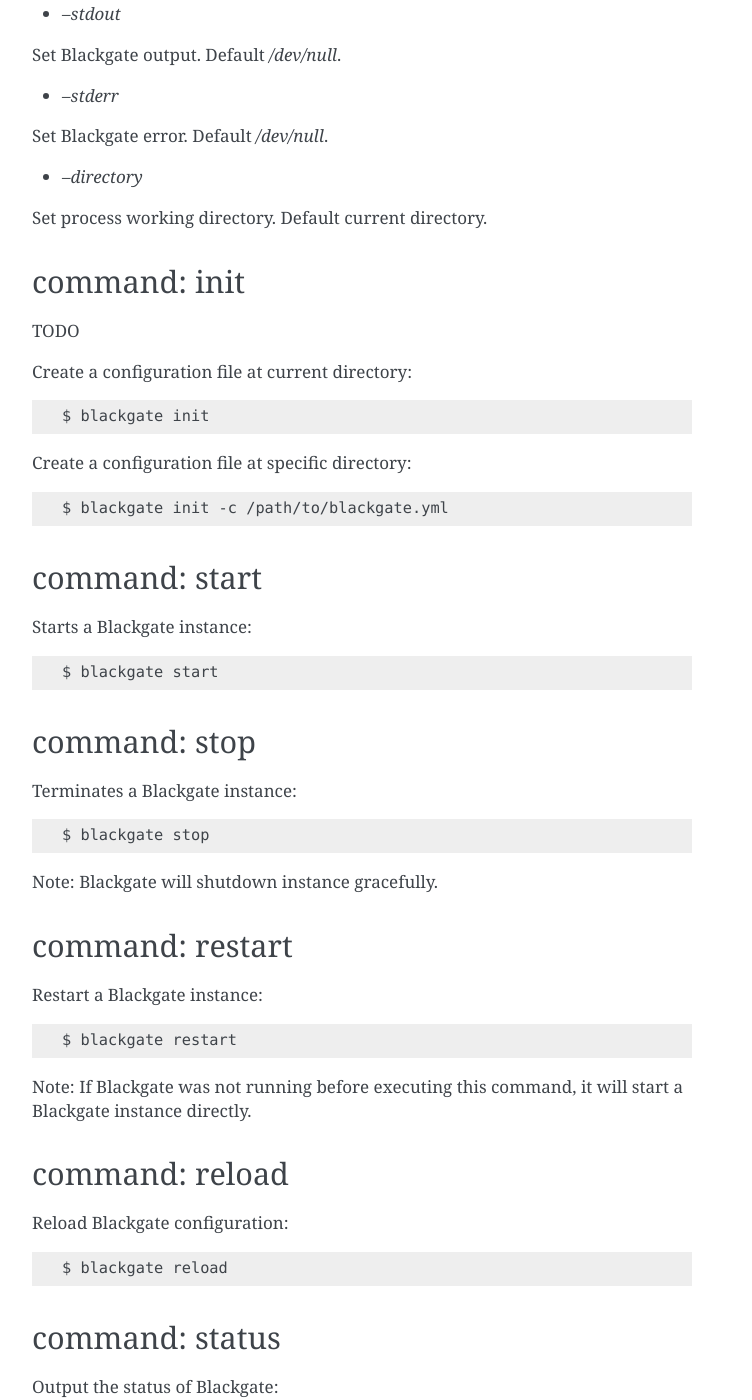
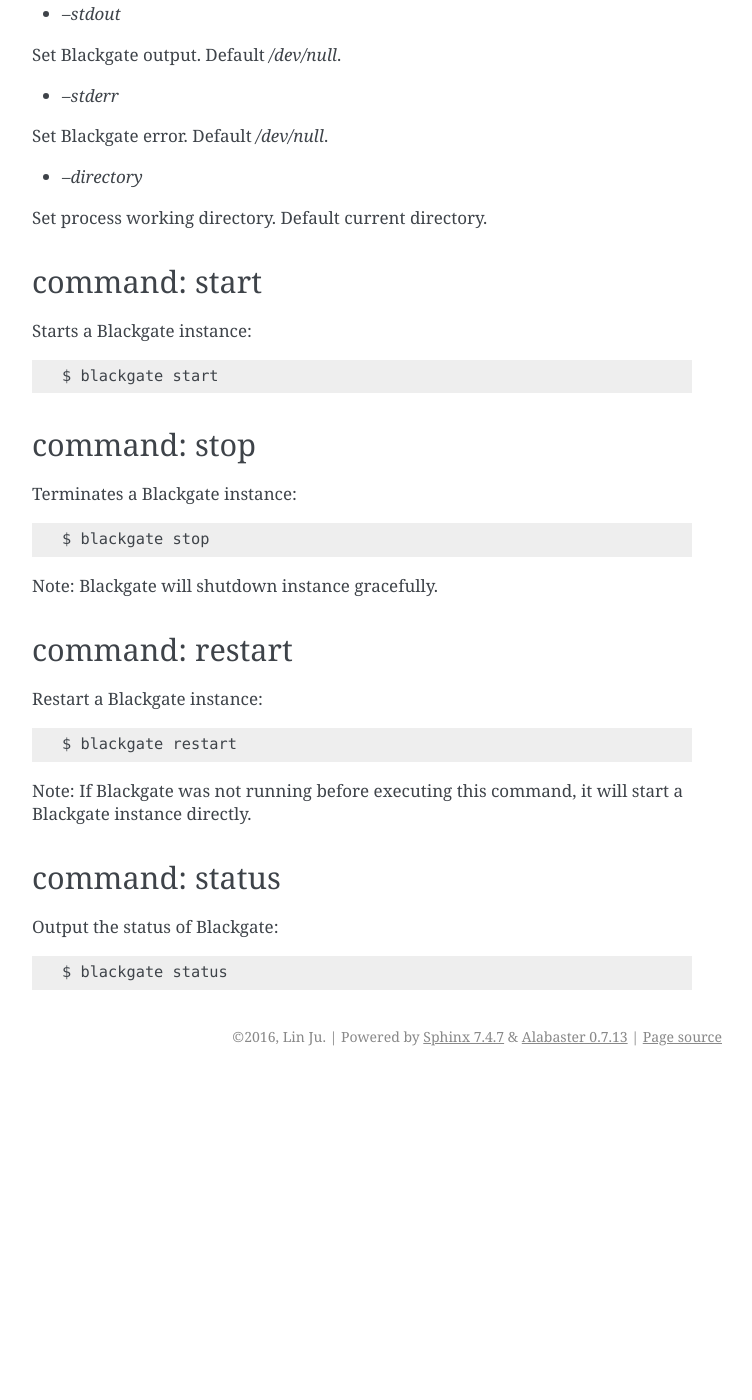
Before and after one commit to soasme/blackgate, a Sphinx documentation site: the page built from docs/cli.rst, in a window 1280 px wide and 1400 px high, scrolled down 952 px. Shown: the whole window, without its empty margins (388-1140 px from the left). Built offline with Sphinx 7.4.7, drawn with Linux system fonts in a browser that asks for light colours; after the commit the page ends 2028 px from its top, so only the background shows below that; some of the changed text lies outside the part shown.

Commit message:
remove useless doc.

```diff
--- a/docs/cli.rst
+++ b/docs/cli.rst
@@ -54,19 +54,6 @@
 Set process working directory. Default current directory.
 
 
-command: init
---------------
-
-TODO
-
-Create a configuration file at current directory::
-
-    $ blackgate init
-
-Create a configuration file at specific directory::
-
-    $ blackgate init -c /path/to/blackgate.yml
-
 command: start
 ---------------
 
@@ -96,14 +83,6 @@
 a Blackgate instance directly.
 
 
-command: reload
-----------------
-
-Reload Blackgate configuration::
-
-    $ blackgate reload
-
-
 command: status
 ---------------
 
```
Also changed, not shown: docs/configuration.rst (+0 -14 lines).
